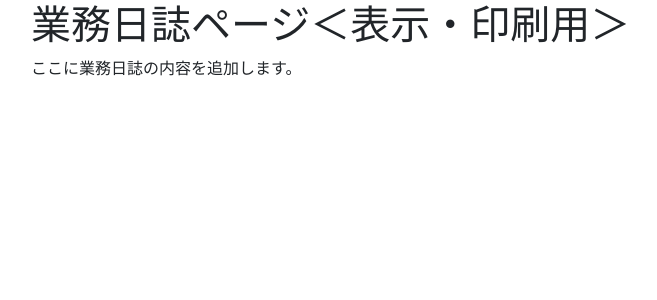
After one commit to minjyun3011/at_management, a Django app: page /daily-report/ in a window 1280 px wide. The commit adds this page. Shown: the top 300 px of the page, without its empty margins (51-708 px from the left). Run offline with Django 5.2, Linux system fonts and the light colour scheme.

Commit message:
業務日誌印刷用の出力ページ事前準備完了

```diff
--- a/attendance/models.py
+++ b/attendance/models.py
@@ -49,7 +49,6 @@ class Attendance_info(models.Model):
     class AttendanceStatus(models.TextChoices):
         PRESENT = 'PR', '出席'
         ABSENT = 'AB', '欠席'
-
 
     class TransportationService(models.TextChoices):
         USED = 'US', '利用'
--- a/attendance/templates/output/output_menu.html
+++ b/attendance/templates/output/output_menu.html
@@ -19,6 +19,7 @@
 
 <body>
     <h1>出力メニュー</h1>
+    <a href="{% url 'attendance:daily_report' %}" class="btn btn-primary ms-3">業務日誌</a>
 
     <div class="container">
         <!-- カレンダー表示 -->
--- /dev/null
+++ b/attendance/templates/output/reports.html
@@ -0,0 +1,16 @@
+<!doctype html>
+<html lang="ja">
+<head>
+    <meta charset="utf-8">
+    <meta name="viewport" content="width=device-width, initial-scale=1">
+    <title>業務日誌</title>
+    <link href="https://cdn.jsdelivr.net/npm/bootstrap@5.1.3/dist/css/bootstrap.min.css" rel="stylesheet">
+</head>
+<body>
+    <div class="container">
+        <h1>業務日誌ページ＜表示・印刷用＞</h1>
+        <p>ここに業務日誌の内容を追加します。</p>
+    </div>
+    <script src="https://cdn.jsdelivr.net/npm/bootstrap@5.1.3/dist/js/bootstrap.bundle.min.js"></script>
+</body>
+</html>
--- a/attendance/urls.py
+++ b/attendance/urls.py
@@ -1,7 +1,7 @@
 from django.urls import path
 from .views import input
 from .views.input import HomePageView, CheckUserView, UserRegistrationView, Home1View
-from .views.output import CombinedAttendanceView
+from .views.output import CombinedAttendanceView, DailyReportView
 
 
 app_name = "attendance"
@@ -17,4 +17,5 @@ urlpatterns = [
     path('api/get_event_details/', input.get_event_details, name='get_event_details'),
     path('api/edit_event/', input.edit_event, name='edit_event'),
     path('output/', CombinedAttendanceView.as_view(), name='output'),
+    path('daily-report/', DailyReportView.as_view(), name='daily_report'),
 ]
--- a/attendance/views/output.py
+++ b/attendance/views/output.py
@@ -45,3 +45,11 @@ class CombinedAttendanceView(View):
             return JsonResponse(context)
         else:
             return render(request, self.template_name, context)
+
+
+class DailyReportView(View):
+    template_name = 'output/reports.html'
+    def get(self, request):
+        # 必要なデータの取得と処理をここに追加
+        context = {}
+        return render(request, self.template_name, context)
```
Also changed, not shown: attendance/templates/output/pre_daily.html (deleted), db.sqlite3, 1 other file.
